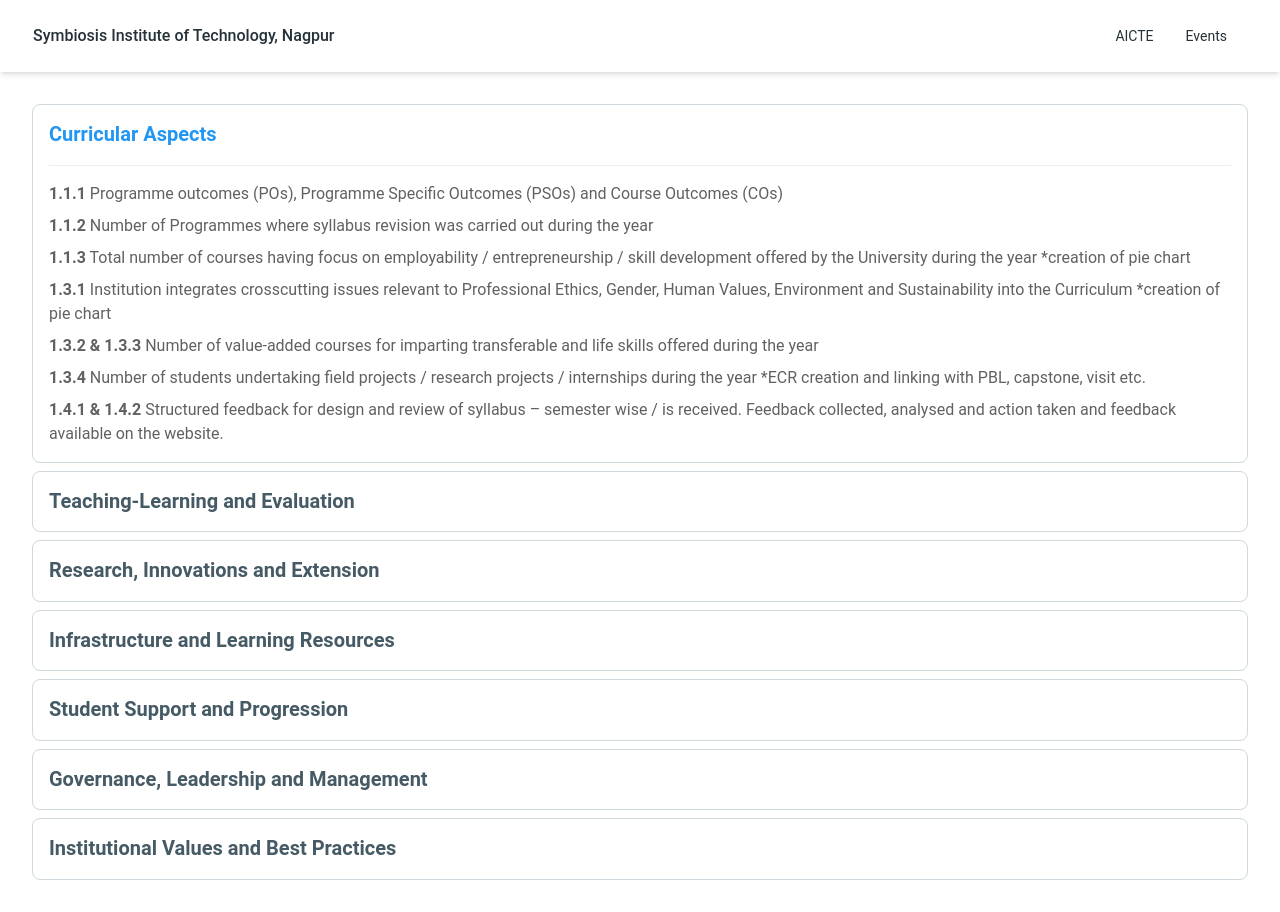
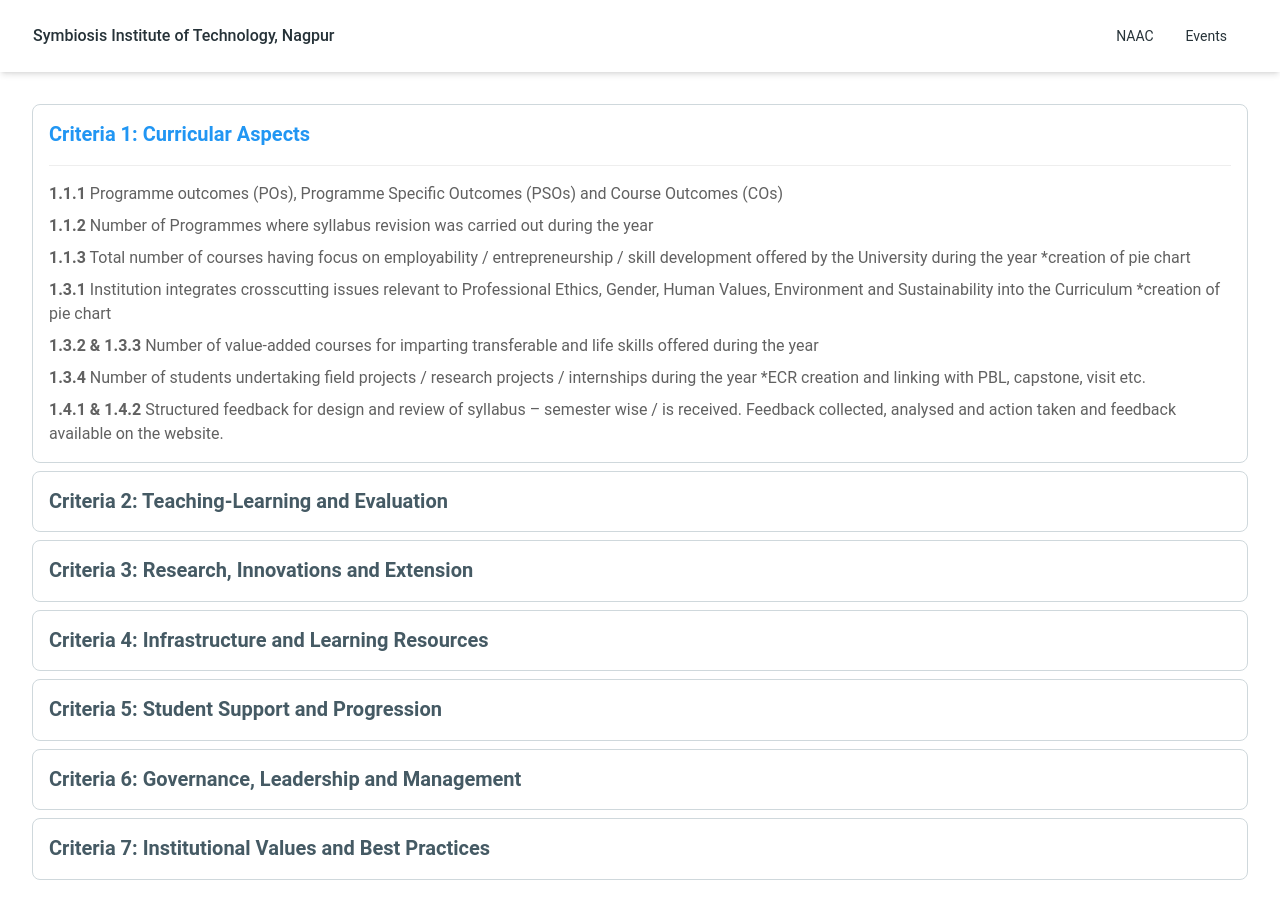
Before and after one commit to creator-ehsaas/sitrec, a Next.js app: page / in a window 1280 px wide. Built offline with nearby package versions, Linux system fonts and the light colour scheme.

Commit message:
updated criteria and navbar

```diff
--- a/src/app/event/page.tsx
+++ b/src/app/event/page.tsx
@@ -32,7 +32,7 @@ export default function Event() {
                 className="p-1 font-normal"
             >
                 <Link href="/">
-                    AICTE
+                    NAAC
                 </Link>
             </Typography>
             <Typography
--- a/src/app/page.tsx
+++ b/src/app/page.tsx
@@ -31,7 +31,7 @@ export default function AccordionCustomStyles() {
         className="p-1 font-normal"
       >
         <a href="#" className="flex items-center">
-          AICTE
+          NAAC
         </a>
       </Typography>
       <Typography
@@ -87,7 +87,7 @@ export default function AccordionCustomStyles() {
             open === 1 ? "text-blue-500 hover:!text-blue-700" : ""
           }`}
         >
-          Curricular Aspects
+          Criteria 1: Curricular Aspects
         </AccordionHeader>
         <AccordionBody className="pt-0 text-base font-normal flex flex-col gap-y-2">
         <hr className="mb-2"/>
@@ -107,7 +107,7 @@ export default function AccordionCustomStyles() {
             open === 2 ? "text-blue-500 hover:!text-blue-700" : ""
           }`}
         >
-          Teaching-Learning and Evaluation
+         Criteria 2: Teaching-Learning and Evaluation
         </AccordionHeader>
         <AccordionBody className="pt-0 text-base font-normal flex flex-col gap-y-2">
         <hr className="mb-2"/>
@@ -127,7 +127,7 @@ export default function AccordionCustomStyles() {
             open === 3 ? "text-blue-500 hover:!text-blue-700" : ""
           }`}
         >
-          Research, Innovations and Extension
+          Criteria 3: Research, Innovations and Extension
         </AccordionHeader>
         <AccordionBody className="pt-0 text-base font-normal flex flex-col gap-y-2">
         <hr className="mb-2"/>
@@ -147,7 +147,7 @@ export default function AccordionCustomStyles() {
             open === 4 ? "text-blue-500 hover:!text-blue-700" : ""
           }`}
         >
-          Infrastructure and Learning Resources
+         Criteria 4: Infrastructure and Learning Resources
         </AccordionHeader>
         <AccordionBody className="pt-0 text-base font-normal flex flex-col gap-y-2">
         <hr className="mb-2"/>
@@ -167,7 +167,7 @@ export default function AccordionCustomStyles() {
             open === 5 ? "text-blue-500 hover:!text-blue-700" : ""
           }`}
         >
-          Student Support and Progression
+         Criteria 5: Student Support and Progression
         </AccordionHeader>
         <AccordionBody className="pt-0 text-base font-normal flex flex-col gap-y-2">
         <hr className="mb-2"/>
@@ -187,7 +187,7 @@ export default function AccordionCustomStyles() {
             open === 6 ? "text-blue-500 hover:!text-blue-700" : ""
           }`}
         >
-          Governance, Leadership and Management
+         Criteria 6: Governance, Leadership and Management
         </AccordionHeader>
         <AccordionBody className="pt-0 text-base font-normal flex flex-col gap-y-2">
         <hr className="mb-2"/>
@@ -207,7 +207,7 @@ export default function AccordionCustomStyles() {
             open === 7 ? "text-blue-500 hover:!text-blue-700" : ""
           }`}
         >
-           Institutional Values and Best Practices
+         Criteria 7:  Institutional Values and Best Practices
         </AccordionHeader>
         <AccordionBody className="pt-0 text-base font-normal flex flex-col gap-y-2">
         <hr className="mb-2"/>
```
